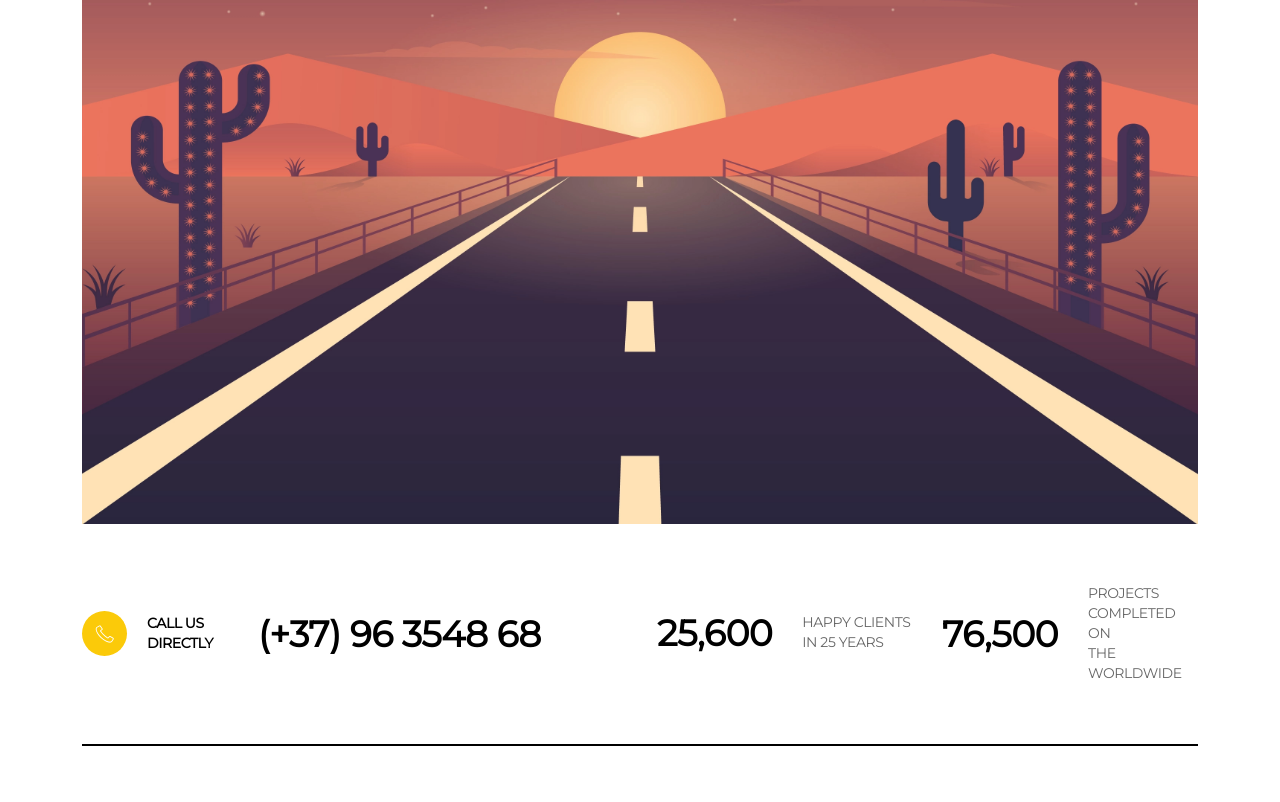
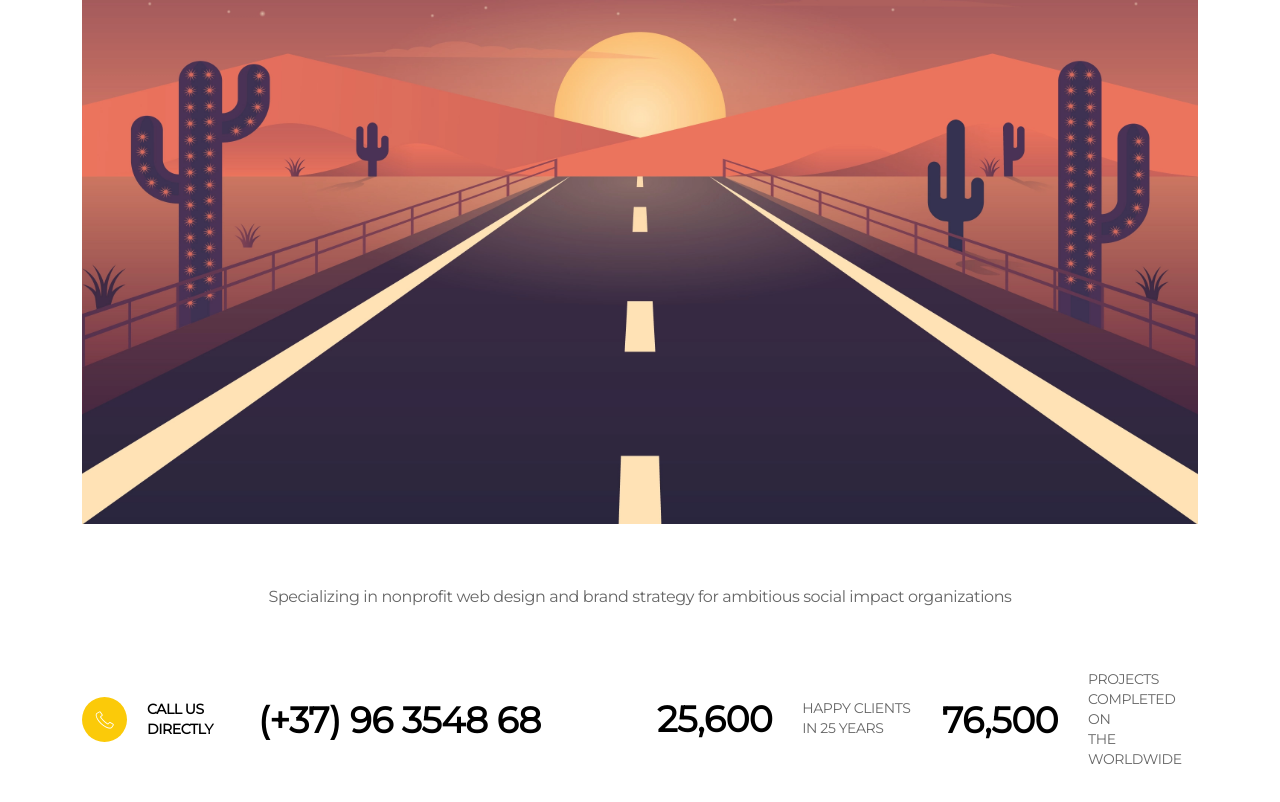
Before and after one commit to nlstmn/purpose-agency, a React (Create React App) app: page / in a window 1280 px wide. Shown: the part 1198-2000 px from the top of the page. Built offline with nearby package versions, Linux system fonts and the light colour scheme.

Commit message:
Changes of color

```diff
--- a/src/assets/scss/pages/_portfolio.scss
+++ b/src/assets/scss/pages/_portfolio.scss
@@ -168,7 +168,7 @@
 
   &:hover {
     .ptf-work__title {
-      color: var(--ptf-accent-1);
+      color: #FBCA09;
     }
   }
 }
--- a/src/assets/scss/widgets/_ptf-button.scss
+++ b/src/assets/scss/widgets/_ptf-button.scss
@@ -55,9 +55,9 @@
 	background-color: #FBCA09;
 
 	&:hover {
-		color: var(--ptf-color-white);
+		color: #FBCA09;
 
-		background-color: var(--ptf-accent-2);
+		background-color: black;
 	}
 
 	&.ptf-btn--inversed {
--- a/src/views/Preview.jsx
+++ b/src/views/Preview.jsx
@@ -114,7 +114,7 @@ const Preview = () => {
                 className="ptf-spacer"
                 style={{ "--ptf-xxl": "5.625rem" }}
               ></div>
-              <div className="container">
+              <div className="container text-center">
                 <img
                   src="assets/img/root/demo.jpg"
                   alt="layer"
@@ -125,6 +125,13 @@ const Preview = () => {
                   }}
                   srcSet={avatar}
                 />
+                <div
+                  className="ptf-spacer"
+                  style={{ "--ptf-xxl": "3.75rem" }}
+                ></div>
+                <div className="ptf-work__category">
+                  Specializing in nonprofit web design and brand strategy for ambitious social impact organizations
+                </div>
               </div>
             </section>
             {/* CALL US SECTION */}
```
